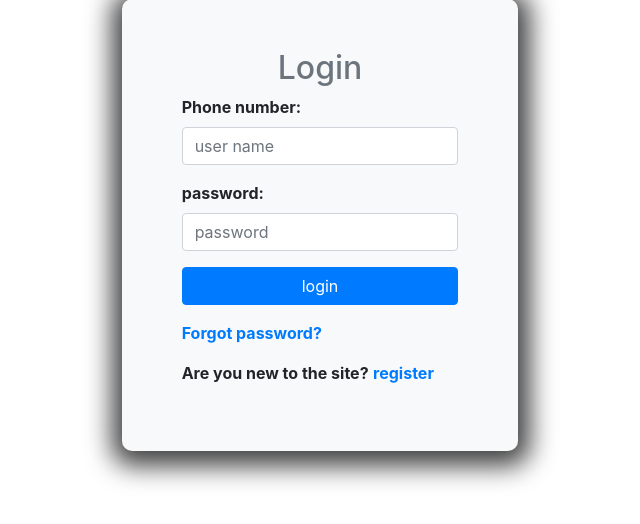
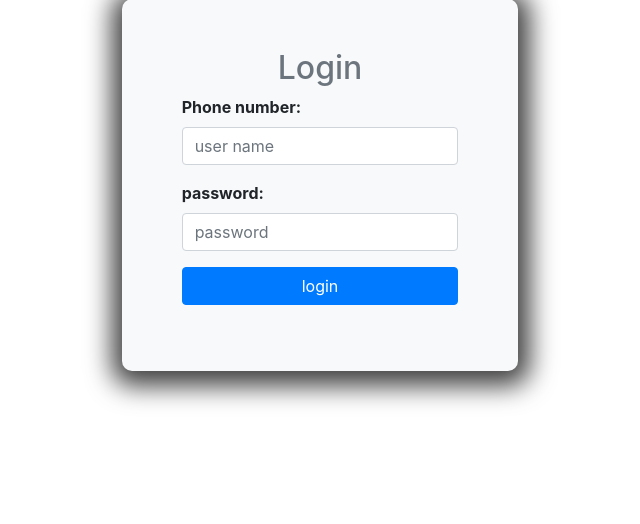
Before and after one commit to ismaeela/support, a PHP site: page / in a window 1280 px wide. Shown: the part 121-645 px from the top of the page, without its empty margins (320-960 px from the left). Run offline with PHP 8.4, Linux system fonts and the light colour scheme.

Commit message:
remove signup & forget password

```diff
--- a/index.php
+++ b/index.php
@@ -128,12 +128,7 @@ if(isset($_POST['submit'])) {
              <div class="form-group">
                <button type="submit" class="btn btn-primary btn-block" name="submit">login</button>
              </div>
-             <div class="form-group">
-              <span class="text-center text-primary"><a href="forgotpass.php"><b>Forgot password?</b></a></span>
-             </div>
-             <div class="form-group">
-             <span class="text-center"><b>Are you new to the site?</b> <a href="signup.php"><b>register</b></a></span>
-             </div>
+
            </form>
          </div>
          <div class="col-md-4 col-xs-12"></div>
```
